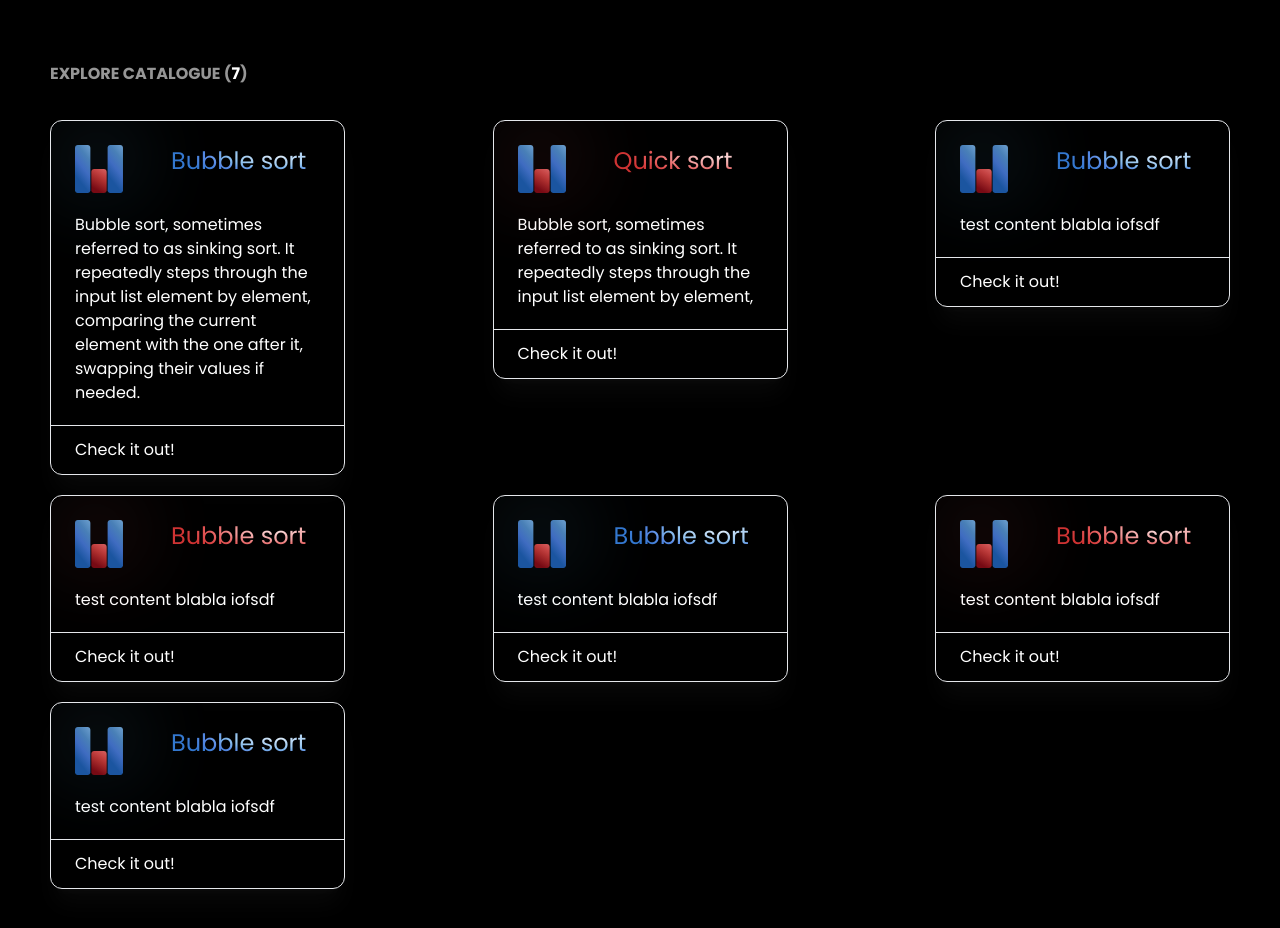
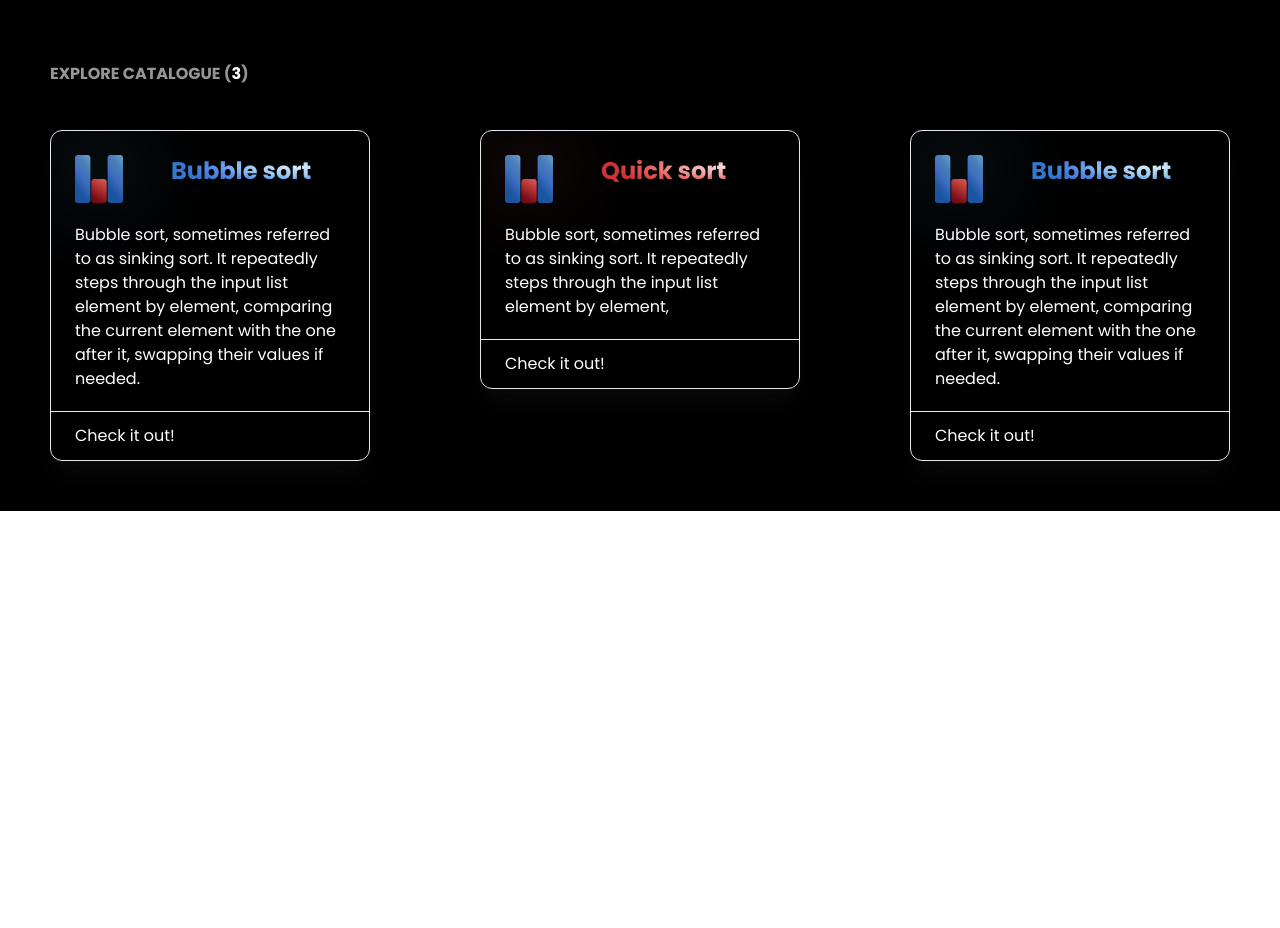
Before and after one commit to TrueJu/sorting_visualization, a React (Vite) app: page / in a window 1280 px wide. Shown: the part 460-1388 px from the top of the page. After the commit the page ends 971 px from the top, so only its background shows below. Built offline with nearby package versions, Linux system fonts and the light colour scheme.

Commit message:
explore section

```diff
--- a/src/components/Explore.tsx
+++ b/src/components/Explore.tsx
@@ -9,23 +9,7 @@ const catalogue = [
     },
     {
         "name": "Bubble sort",
-        "content": "test content blabla iofsdf"
-    },
-    {
-        "name": "Bubble sort",
-        "content": "test content blabla iofsdf"
-    },
-    {
-        "name": "Bubble sort",
-        "content": "test content blabla iofsdf"
-    },
-    {
-        "name": "Bubble sort",
-        "content": "test content blabla iofsdf"
-    },
-    {
-        "name": "Bubble sort",
-        "content": "test content blabla iofsdf"
+        "content": "Bubble sort, sometimes referred to as sinking sort. It repeatedly steps through the input list element by element, comparing the current element with the one after it, swapping their values if needed."
     }
 ];
 
@@ -48,12 +32,12 @@ type CardProps = {
     title: string,
     content: string
 }
-
+//1340px
 const Card = ({ img, title="default", content="default" }:CardProps) =>
-    <div className="shadow-xl shadow-[#ffffff08] overflow-hidden border-[1px] rounded-xl w-1/4 margin-between-cards p-6 pb-3 cursor-pointer hover:bg-[#ffffff03] group transition-all">
+    <div className="shadow-xl shadow-[#ffffff08] overflow-hidden border-[1px] rounded-xl xs:w-full ss:w-60 sm:w-72 xsm:w-96 md:w-[400px] xmd:w-80 p-6 pb-3 mt-5 cursor-pointer hover:bg-[#ffffff03] group transition-all">
         <div className="w-24 h-20 -ml-6 -mt-6 -mb-[56px] blur-2xl opacity-10 bg-blue-gradient"></div>
         <img src={img} alt="Sorting Icon" className="w-12 absolute" />
-        <h2 className="ml-24 text-2xl cursor-pointer text-blue-gradient">{title}</h2>
+        <h2 className="ml-24 text-2xl cursor-pointer text-blue-gradient font-bold">{title}</h2>
         <p className="mt-9 cursor-pointer">{content}</p>
         <hr className="card-hr" />
         <button className="pt-3 group-hover:font-bold group-hover:ml-[50%] group-hover:-translate-x-1/2 transition-all ease-out duration-500">Check it out!</button>
--- a/src/index.css
+++ b/src/index.css
@@ -109,18 +109,6 @@ img {
   background-clip: text;
   text-fill-color: transparent;
 }
-.margin-between-cards {
-  margin: 10px 20px;
-}
-.margin-between-cards:first-of-type {
-  margin: 10px 0px;
-}
-.margin-between-cards:nth-of-type(3n + 3) {
-  margin: 10px 0px;
-}
-.margin-between-cards:nth-of-type(3n + 1) {
-  margin: 10px 0px;
-}
 .card-hr {
   width: calc(100% + 48px);
   transform: translateX(-24px);
--- a/tailwind.config.cjs
+++ b/tailwind.config.cjs
@@ -19,7 +19,9 @@ module.exports = {
       xs: "480px",
       ss: "620px",
       sm: "768px",
+      xsm: "910px",
       md: "1060px",
+      xmd: "1130px",
       lg: "1200px",
       xlg: "1400px",
       xl: "1700px",
```
